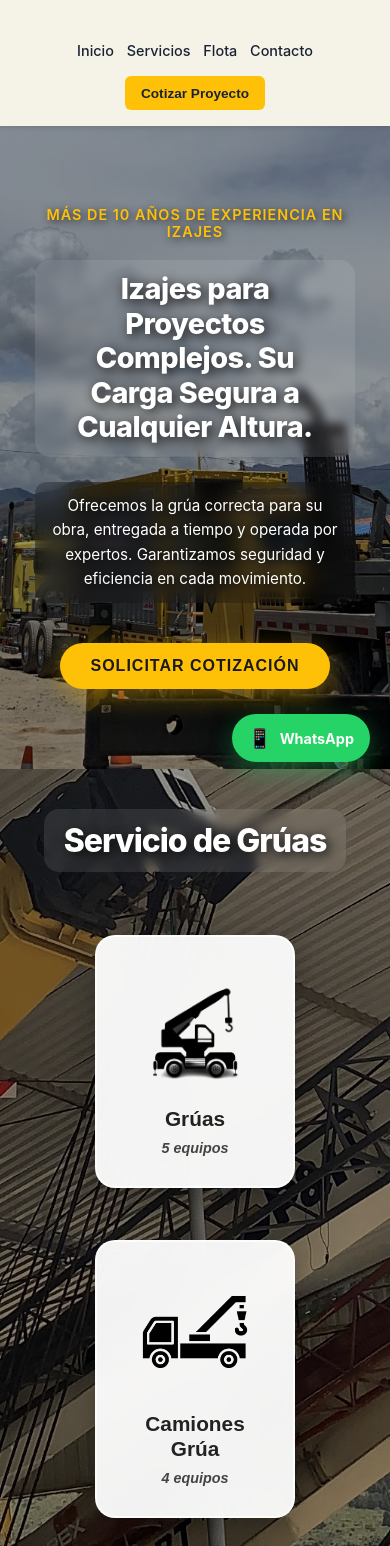
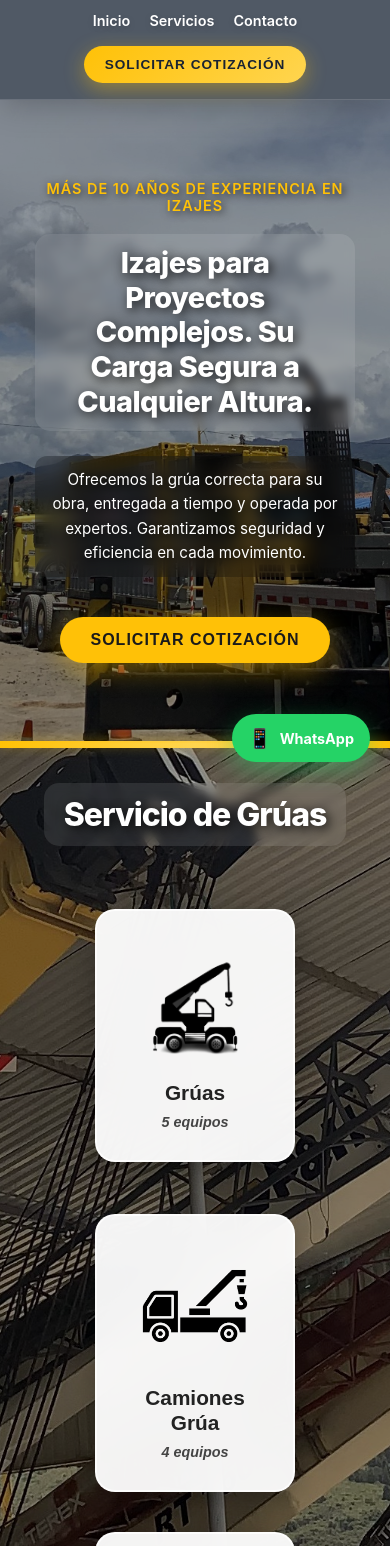
Before and after one commit to Marlonnxz/gruizajes-website, a React (Vite) app: page / in a window 390 px wide. Shown: the part 62-1608 px from the top of the page. Built offline with nearby package versions, Linux system fonts and the light colour scheme.

Commit message:
Se arrglan las 3 secciones para separar por lineas amarrillas y se vea mas suave el recorrido

```diff
--- a/src/components/Hero.css
+++ b/src/components/Hero.css
@@ -12,7 +12,7 @@
   padding: 80px 20px;
 }
 
-/* Overlay oscuro para mejor legibilidad - igual que las otras secciones */
+/* Overlay oscuro para mejor legibilidad */
 .hero::before {
   content: '';
   position: absolute;
@@ -22,6 +22,19 @@
   bottom: 0;
   background: rgba(0, 0, 0, 0.40);
   z-index: 1;
+}
+
+/* Separador inferior delgado y elegante */
+.hero::after {
+  content: '';
+  position: absolute;
+  bottom: 0;
+  left: 0;
+  right: 0;
+  height: 4px;
+  background: linear-gradient(90deg, #FFC107 0%, #FFD54F 50%, #FFC107 100%);
+  z-index: 2;
+  box-shadow: 0 3px 12px rgba(255, 193, 7, 0.35);
 }
 
 .hero-content {
@@ -101,6 +114,10 @@
     padding: 60px 15px;
   }
 
+  .hero::after {
+    height: 3px;
+  }
+
   .hero-subtitle {
     font-size: 0.9rem;
     letter-spacing: 1px;
@@ -128,6 +145,10 @@
     min-height: 70vh;
   }
 
+  .hero::after {
+    height: 2px;
+  }
+
   .hero-title {
     font-size: 1.8rem;
     padding: 12px 20px;
--- a/src/components/Hero.jsx
+++ b/src/components/Hero.jsx
@@ -2,6 +2,13 @@ import './Hero.css'
 import imagenFondoInicio from '../assets/imagen-fondo-inicio.JPG'
 
 function Hero() {
+  const scrollToSection = (sectionId) => {
+    const element = document.getElementById(sectionId);
+    if (element) {
+      element.scrollIntoView({ behavior: 'smooth' });
+    }
+  };
+
   return (
     <section
       className="hero"
@@ -17,7 +24,9 @@ function Hero() {
           Ofrecemos la grúa correcta para su obra, entregada a tiempo y operada por
           expertos. Garantizamos seguridad y eficiencia en cada movimiento.
         </p>
-        <button className="btn-solicitar">Solicitar Cotización</button>
+        <button className="btn-solicitar" onClick={() => scrollToSection('contacto')}>
+          Solicitar Cotización
+        </button>
       </div>
     </section>
   )
--- a/src/components/Navbar.css
+++ b/src/components/Navbar.css
@@ -2,107 +2,146 @@
   display: flex;
   justify-content: space-between;
   align-items: center;
-  padding: 0.1rem 2rem;
-  background-color: #F5F3E8;
+  padding: 1rem 2.5rem;
+  background: rgba(50, 60, 75, 0.65);
+  backdrop-filter: blur(20px);
   position: sticky;
   top: 0;
   z-index: 100;
-  box-shadow: 0 2px 4px rgba(0, 0, 0, 0.1);
+  box-shadow: 0 4px 30px rgba(0, 0, 0, 0.25);
+  border-bottom: 1px solid rgba(255, 255, 255, 0.15);
   width: 100%;
 }
 
 .navbar-logo {
   display: flex;
   align-items: center;
-  gap: 0.8rem;
+  gap: 1rem;
   flex-shrink: 0;
 }
 
 .logo-img {
-  height: 90px;
+  height: 50px;
   width: auto;
   object-fit: contain;
+  filter: brightness(1.1);
 }
 
 .logo-text {
-  font-size: 1.5rem;
-  font-weight: bold;
-  color: #1A2332;
+  font-size: 1.3rem;
+  font-weight: 700;
+  color: #FFFFFF;
   white-space: nowrap;
+  letter-spacing: 1px;
+  text-shadow: 0 2px 8px rgba(0,0,0,0.3);
 }
 
 .navbar-menu {
   display: flex;
   list-style: none;
-  gap: 2rem;
+  gap: 2.8rem;
   margin: 0;
   padding: 0;
 }
 
 .navbar-menu li a {
   text-decoration: none;
-  color: #1A2332;
-  font-weight: 500;
-  font-size: 1.3rem;
-  transition: color 0.3s;
+  color: #FFFFFF;
+  font-weight: 600;
+  font-size: 1.05rem;
+  transition: color 0.3s ease, transform 0.2s ease;
   white-space: nowrap;
+  position: relative;
+  text-shadow: 0 2px 6px rgba(0,0,0,0.2);
+}
+
+.navbar-menu li a::after {
+  content: '';
+  position: absolute;
+  bottom: -6px;
+  left: 0;
+  width: 0;
+  height: 3px;
+  background: #FFC107;
+  transition: width 0.3s ease;
+  border-radius: 2px;
+}
+
+.navbar-menu li a:hover::after {
+  width: 100%;
 }
 
 .navbar-menu li a:hover {
-  color: #FF6B35;
+  color: #FFC107;
+  transform: translateY(-2px);
 }
 
-
 .btn-cotizar {
-  background-color: #FFC107;
+  background: linear-gradient(135deg, #FFC107 0%, #FFD54F 100%);
   color: #1A2332;
-  padding: 0.8rem 1.6rem;
+  padding: 0.85rem 2rem;
   border: none;
-  border-radius: 6px;
-  font-weight: bold;
-  font-size: 1rem;
+  border-radius: 30px;
+  font-weight: 700;
+  font-size: 0.95rem;
   cursor: pointer;
-  transition: background-color 0.3s, transform 0.2s;
+  transition: all 0.3s ease;
   white-space: nowrap;
   flex-shrink: 0;
+  box-shadow: 0 6px 20px rgba(255, 193, 7, 0.4);
+  text-transform: uppercase;
+  letter-spacing: 1px;
 }
+
 .btn-cotizar:hover {
-  background-color: #FFB300;
-  transform: translateY(-2px);
+  background: linear-gradient(135deg, #FFD54F 0%, #FFC107 100%);
+  transform: translateY(-3px) scale(1.05);
+  box-shadow: 0 8px 25px rgba(255, 193, 7, 0.6);
+}
+
+.btn-cotizar:active {
+  transform: translateY(-1px) scale(1.02);
 }
 
 /* Responsive para pantallas más pequeñas */
 @media (max-width: 1200px) {
   .navbar {
-    padding: 1.5rem 1.5rem;
-    min-height: 100px;
+    padding: 0.9rem 2rem;
   }
 
   .logo-img {
-    height: 120px;
+    height: 45px;
   }
 
   .navbar-menu {
-    gap: 1.5rem;
+    gap: 2.2rem;
   }
 }
 
 @media (max-width: 992px) {
+  .navbar {
+    padding: 0.85rem 1.5rem;
+  }
+
   .logo-img {
-    height: 90px;
+    height: 42px;
+  }
+
+  .logo-text {
+    font-size: 1.15rem;
   }
 
   .navbar-menu {
-    gap: 1rem;
+    gap: 1.8rem;
   }
 
   .navbar-menu li a {
-    font-size: 0.9rem;
+    font-size: 0.95rem;
   }
 
   .btn-cotizar {
-    padding: 0.6rem 1rem;
-    font-size: 0.85rem;
+    padding: 0.75rem 1.5rem;
+    font-size: 0.88rem;
   }
 }
 
@@ -111,8 +150,8 @@
     flex-wrap: wrap;
     justify-content: center;
     gap: 1rem;
-    min-height: auto;
     padding: 1rem;
+    background: rgba(50, 60, 75, 0.85);
   }
 
   .navbar-logo {
@@ -121,10 +160,23 @@
   }
 
   .logo-img {
-    height: 70px;
+    height: 40px;
+  }
+
+  .logo-text {
+    font-size: 1.05rem;
   }
 
   .navbar-menu {
-    gap: 0.8rem;
+    gap: 1.2rem;
+  }
+
+  .navbar-menu li a {
+    font-size: 0.9rem;
+  }
+
+  .btn-cotizar {
+    padding: 0.7rem 1.3rem;
+    font-size: 0.85rem;
   }
 }
--- a/src/components/Navbar.jsx
+++ b/src/components/Navbar.jsx
@@ -19,11 +19,10 @@ function Navbar() {
       <ul className="navbar-menu">
         <li><a href="#inicio" onClick={(e) => { e.preventDefault(); scrollToSection('inicio'); }}>Inicio</a></li>
         <li><a href="#servicios" onClick={(e) => { e.preventDefault(); scrollToSection('servicios'); }}>Servicios</a></li>
-        <li><a href="#flota" onClick={(e) => { e.preventDefault(); scrollToSection('flota'); }}>Flota</a></li>
         <li><a href="#contacto" onClick={(e) => { e.preventDefault(); scrollToSection('contacto'); }}>Contacto</a></li>
       </ul>
 
-      <button className="btn-cotizar">Cotizar Proyecto</button>
+      <button className="btn-cotizar" onClick={() => scrollToSection('contacto')}>Solicitar Cotización</button>
     </nav>
   )
 }
--- a/src/components/Services.css
+++ b/src/components/Services.css
@@ -1,4 +1,33 @@
-.services { width: 100%; }
+.services {
+  width: 100%;
+  position: relative;
+}
+
+/* Borde superior delgado */
+.services::before {
+  content: '';
+  position: absolute;
+  top: 0;
+  left: 0;
+  right: 0;
+  height: 4px;
+  background: linear-gradient(90deg, #FFC107 0%, #FFD54F 50%, #FFC107 100%);
+  z-index: 10;
+  box-shadow: 0 -3px 12px rgba(255, 193, 7, 0.35);
+}
+
+/* Borde inferior delgado */
+.services::after {
+  content: '';
+  position: absolute;
+  bottom: 0;
+  left: 0;
+  right: 0;
+  height: 4px;
+  background: linear-gradient(90deg, #FFC107 0%, #FFD54F 50%, #FFC107 100%);
+  z-index: 10;
+  box-shadow: 0 3px 12px rgba(255, 193, 7, 0.35);
+}
 
 .services-hero {
   background-size: cover;
@@ -11,7 +40,7 @@
   padding: 60px 0 80px;
 }
 
-/* Overlay intermedio - Balance perfecto (23/25 puntos) */
+/* Overlay intermedio */
 .services-hero::before {
   content: '';
   position: absolute;
@@ -311,6 +340,10 @@
     background-attachment: scroll;
   }
 
+  .services::before {
+    height: 6px;
+  }
+
   .services-title {
     font-size: 2.5rem;
     padding: 12px 20px;
@@ -334,6 +367,10 @@
 }
 
 @media (max-width: 480px) {
+  .services::before {
+    height: 5px;
+  }
+
   .services-title {
     font-size: 2rem;
   }
```
Also changed, not shown: src/assets/logo-gruizajes.png.
